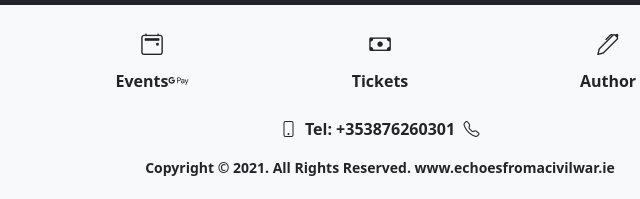
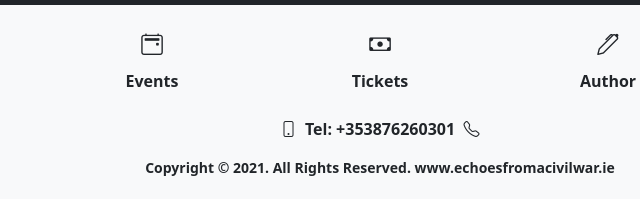
Before and after one commit to Muddles22/echoesfromacivilwar, a plain HTML site: page index.html in a window 1280 px wide. Shown: the part 4707-4906 px from the top of the page, 260-900 px from the left. Drawn offline with nearby package versions, Linux system fonts and the light colour scheme.

Commit message:
Update index.html

```diff
--- a/index.html
+++ b/index.html
@@ -484,7 +484,7 @@
 				<a class="footerLinks" href="#">Home</a>
 			</div>
 			<div class="col md-3">
-				<a class="footerLinks" href="#events">Events<i class="fab fa-google-pay"></i></a>
+				<a class="footerLinks" href="#events">Events</a>
 			</div>
 			<div class="col md-3">
 				<a class="footerLinks" href="https://www.universe.com/events/echoes-from-a-civil-war-book-launch-by-joe-queally-tickets-8P61MG" target="_blank">Tickets</a>
```
